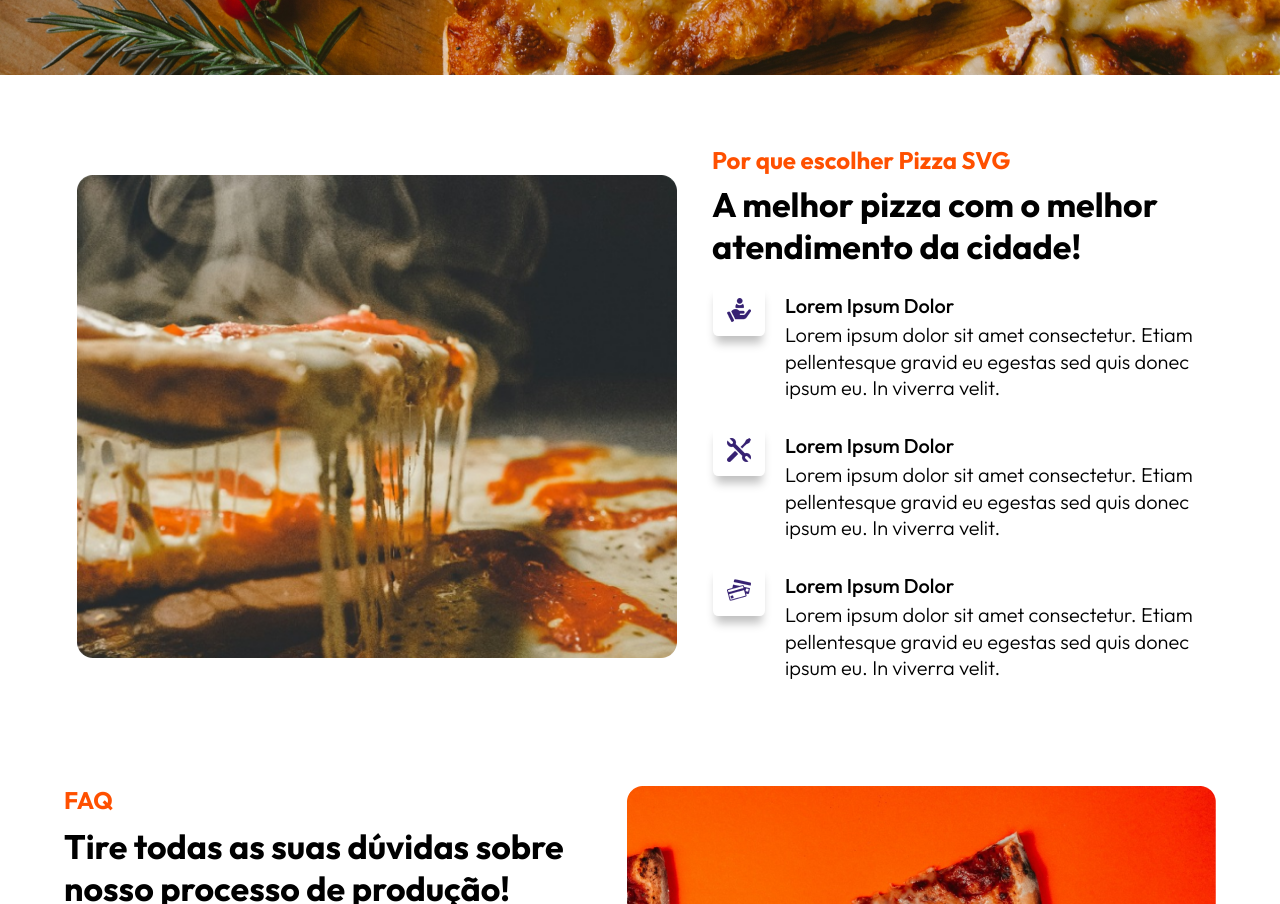
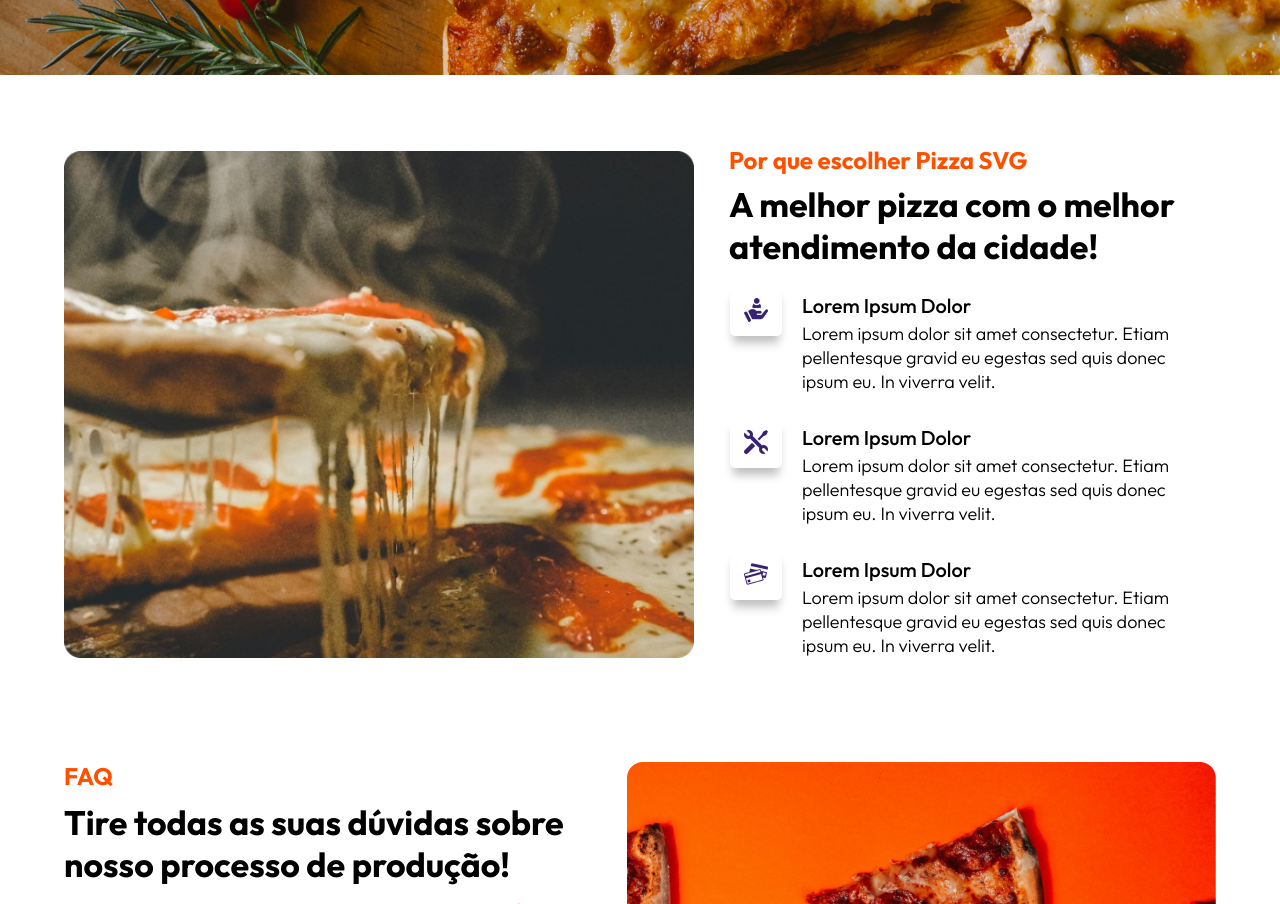
Before and after one commit to guleao/testelou, a React (Create React App) app: page / in a window 1280 px wide. Shown: the part 340-1244 px from the top of the page. Built offline with nearby package versions, Linux system fonts and the light colour scheme.

Commit message:
Alterações visuais finais

```diff
--- a/src/components/Apresentacao.js
+++ b/src/components/Apresentacao.js
@@ -5,11 +5,12 @@ const Apresentacao = React.forwardRef((props, ref)  => {
 
     const theme = useTheme();
     const isMobile = useMediaQuery(theme.breakpoints.down('sm'));
+    const isLargeScreen = useMediaQuery('(min-width:900px) and (max-width:1440px)');
 
   return (
     <div ref={ref}>
-        <Box sx={{ display: 'flex', flexDirection: isMobile ? 'column' : 'row', justifyContent: 'center', alignItems: 'center', marginTop: '50px', width: isMobile ? '100%' : '100%', marginLeft: isMobile ? 0 : '13px'}}>
-        <img src={isMobile ? './img/Pizza_derretendoMob.png' : './img/Pizza_derretendo.png'}  alt="Pizza" style={{ width: '100%', maxWidth: '600px', marginRight: isMobile ? 0 : '20px', marginBottom: isMobile ? '20px' : 0 }} />
+        <Box sx={{ display: 'flex', flexDirection: isMobile ? 'column' : 'row', justifyContent: 'center', alignItems: 'center', marginTop: '50px', width: '100%', marginLeft: (isMobile || isLargeScreen) ? 0 : '13px'}}>
+        <img src={isMobile ? './img/Pizza_derretendoMob.png' : './img/Pizza_derretendo.png'}  alt="Pizza" style={{ width: '100%', maxWidth: isLargeScreen ? '630px' : '600px', marginRight: isMobile ? 0 : '20px', marginBottom: isMobile ? '20px' : 0 }} />
         <Box sx={{ textAlign: isMobile ? 'left' : 'left' }}>
             <Typography variant={isMobile ? "h6" : "h5"} gutterBottom sx={{color: '#FF5000', fontWeight:'bold', marginLeft: isMobile ? 0 : '15px', marginTop:'15px'}}>
             Por que escolher Pizza SVG
@@ -26,13 +27,13 @@ const Apresentacao = React.forwardRef((props, ref)  => {
                                 <img src='./img/liberty.png'  alt='icon'/>
                             </ListItemIcon>
                         </Box>
-                        <ListItemText sx={{marginLeft: isMobile ? '0px' : '20px', maxWidth: '550px'}}
+                        <ListItemText sx={{marginLeft: isMobile ? '0px' : '20px', maxWidth: '600px'}}
                             primary={
                             <Typography variant="h6">
                                 Lorem Ipsum Dolor
                             </Typography>
                             }
-                            secondary={<Typography variant='h5' sx={{fontWeight:'300', fontSize: isMobile ? '16px' : '20px'}}>Lorem ipsum dolor sit amet consectetur. Etiam pellentesque gravid eu egestas sed quis donec ipsum eu. In viverra velit.</Typography>}
+                            secondary={<Typography variant='h5' sx={{fontWeight:'300', fontSize: isMobile ? '16px' : '18px'}}>Lorem ipsum dolor sit amet consectetur. Etiam pellentesque gravid eu egestas sed quis donec ipsum eu. In viverra velit.</Typography>}
                         />
                     </Box>
                 </ListItem>
@@ -51,7 +52,7 @@ const Apresentacao = React.forwardRef((props, ref)  => {
                                 Lorem Ipsum Dolor
                             </Typography>
                             }
-                            secondary={<Typography variant='h5' sx={{fontWeight:'300', fontSize: isMobile ? '16px' : '20px'}}>Lorem ipsum dolor sit amet consectetur. Etiam pellentesque gravid eu egestas sed quis donec ipsum eu. In viverra velit.</Typography>}
+                            secondary={<Typography variant='h5' sx={{fontWeight:'300', fontSize: isMobile ? '16px' : '18px'}}>Lorem ipsum dolor sit amet consectetur. Etiam pellentesque gravid eu egestas sed quis donec ipsum eu. In viverra velit.</Typography>}
                         />
                     </Box>
                 </ListItem>
@@ -69,7 +70,7 @@ const Apresentacao = React.forwardRef((props, ref)  => {
                                 Lorem Ipsum Dolor
                             </Typography>
                             }
-                            secondary={<Typography variant='h5' sx={{fontWeight:'300', fontSize: isMobile ? '16px' : '20px'}}>Lorem ipsum dolor sit amet consectetur. Etiam pellentesque gravid eu egestas sed quis donec ipsum eu. In viverra velit.</Typography>}
+                            secondary={<Typography variant='h5' sx={{fontWeight:'300', fontSize: isMobile ? '16px' : '18px'}}>Lorem ipsum dolor sit amet consectetur. Etiam pellentesque gravid eu egestas sed quis donec ipsum eu. In viverra velit.</Typography>}
                         />
                     </Box>
                 </ListItem>
--- a/src/components/Contato.js
+++ b/src/components/Contato.js
@@ -64,17 +64,17 @@ const ContactForm = React.forwardRef((props, ref) => {
                 )}
             </Typography>
 
-            <Box sx={{ display: 'flex', flexDirection: 'column', alignItems: 'flex-start', width: isMobile ? '90%' : '40%' }}>
+            <Box sx={{ display: 'flex', flexDirection: 'column', alignItems: 'flex-start', width: isMobile ? '100%' : '40%' }}>
                 <Typography variant="body1" style={{ marginBottom: '5px' }}>Primeiro nome</Typography>
                 <TextField variant="outlined" style={{ marginBottom: '10px', width: '100%' }} value={name} onChange={(e) => setName(e.target.value)} />
             </Box>
 
-            <Box sx={{ display: 'flex', flexDirection: 'column', alignItems: 'flex-start', width: isMobile ? '90%' : '40%' }}>
+            <Box sx={{ display: 'flex', flexDirection: 'column', alignItems: 'flex-start', width: isMobile ? '100%' : '40%' }}>
                 <Typography variant="body1" style={{ marginBottom: '5px' }}>Email</Typography>
                 <TextField variant="outlined" style={{ marginBottom: '10px', width: '100%' }} value={email} onChange={(e) => setEmail(e.target.value)} />
             </Box>
 
-            <Box sx={{ display: 'flex', flexDirection: 'column', alignItems: 'flex-start', width: isMobile ? '90%' : '40%' }}>
+            <Box sx={{ display: 'flex', flexDirection: 'column', alignItems: 'flex-start', width: isMobile ? '100%' : '40%' }}>
                 <Typography variant="body1" style={{ marginBottom: '5px' }}>Mensagem</Typography>
                 <TextField  variant="outlined" multiline rows={4} style={{ marginBottom: '10px', width: '100%' }} value={message} onChange={(e) => setMessage(e.target.value)} />
             </Box>
@@ -84,7 +84,7 @@ const ContactForm = React.forwardRef((props, ref) => {
                 style={{
                     backgroundColor: '#FF5000',
                     color: 'white',
-                    width: isMobile ? '90%' : '40%',
+                    width: isMobile ? '100%' : '40%',
                     height:'60px',
                     minHeight:'60px',
                     marginTop:'20px',
```
